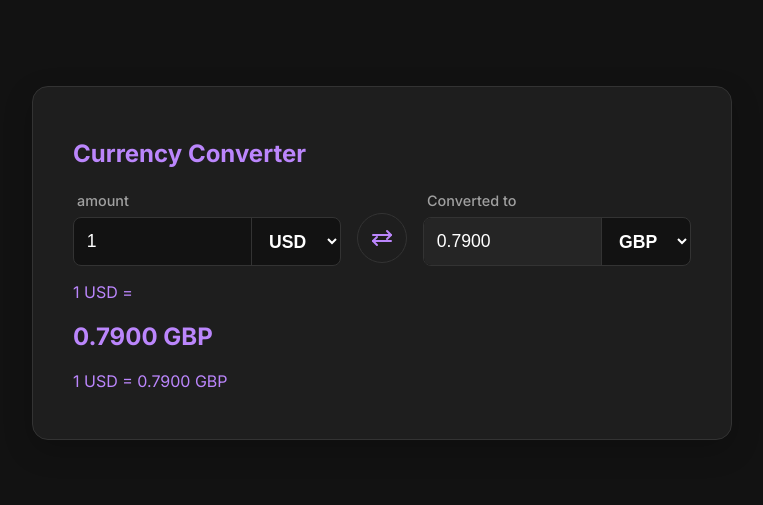
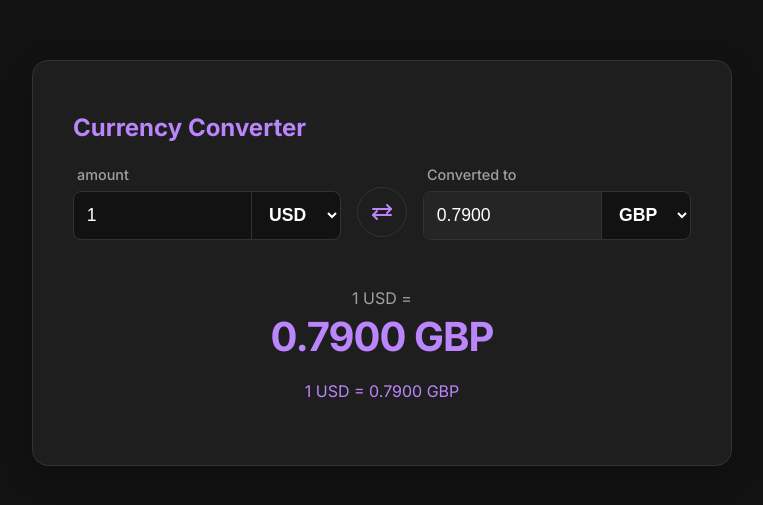
Before and after one commit to alhassandafiri/ratewise, a React (Vite) app: page / in a window 1280 px wide. Shown: the part 137-642 px from the top of the page, without its empty margins (258-1021 px from the left). Built offline with nearby package versions, Linux system fonts and the light colour scheme.

Commit message:
introduce styling to conversion result

```diff
--- a/src/components/ConversionResult/ConversionResult.module.css
+++ b/src/components/ConversionResult/ConversionResult.module.css
@@ -0,0 +1,29 @@
+.resultContainer {
+  margin-top: 2rem;
+  text-align: center;
+  padding: 1rem;
+  min-height: 120px;
+  display: flex;
+  flex-direction: column;
+  justify-content: center;
+}
+
+.mainResult {
+  color: var(--text-secondary);
+  font-size: 1rem;
+  margin: 0;
+}
+
+.convertedAmount {
+  color: var(--primary-color);
+  font-size: 2.5rem;
+  font-weight: 700;
+  margin: 0.25rem 0;
+  letter-spacing: -1px;
+}
+
+.exchangeRate {
+  color: var(--text-secondary);
+  font-size: 0.9rem;
+  margin: 0;
+}
```
